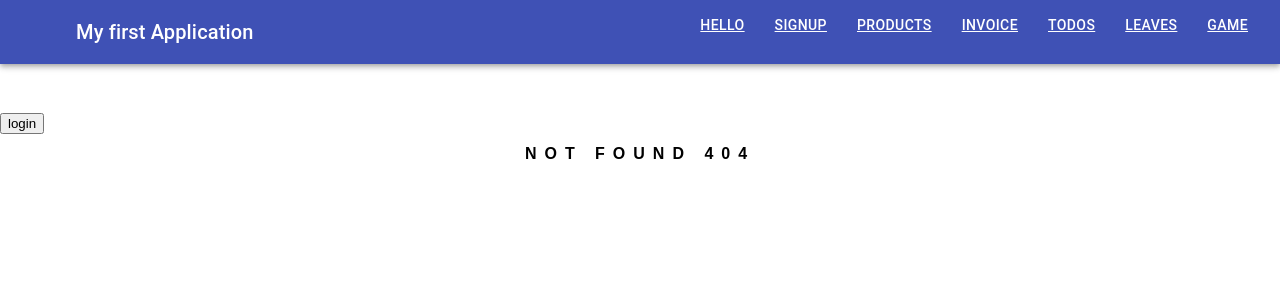
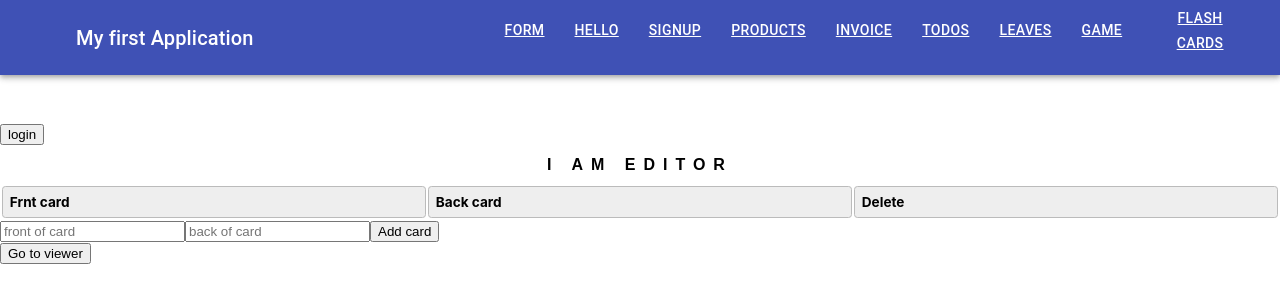
Before and after one commit to umarislam12/reactts, a React (Create React App) app: page /flashcard in a window 1280 px wide. Before the commit this address had no page. Shown: the top 302 px of the page. Built offline with nearby package versions, Linux system fonts and the light colour scheme.

Commit message:
added form

```diff
--- a/package.json
+++ b/package.json
@@ -18,11 +18,13 @@
     "@types/react-dom": "^17.0.0",
     "@types/react-redux": "^7.1.18",
     "axios": "^0.21.4",
+    "bootstrap": "^5.1.1",
     "dayjs": "^1.10.7",
     "gh-pages": "^3.2.3",
     "materialize-css": "^1.0.0-rc.2",
     "query-string": "^7.0.1",
     "react": "^17.0.2",
+    "react-bootstrap": "^2.0.0-rc.0",
     "react-contenteditable": "^3.3.6",
     "react-dom": "^17.0.2",
     "react-google-login": "^5.2.2",
--- /dev/null
+++ b/src/Components/Form/Form.tsx
@@ -0,0 +1,42 @@
+// @ts-nocheck
+import React from "react";
+import { Select, Form,FormControl,FormGroup } from "react-bootstrap";
+export default function CustomForm() {
+  return (
+    <div>
+      <Form>
+      <Form.Group className="mb-3" controlId="formBasicEmail">
+    <Form.Label>First name</Form.Label>
+    <Form.Control type="text" placeholder="Enter first name" />
+    <Form.Text className="text-muted">
+     Please enter first name
+    </Form.Text>
+  </Form.Group>
+        <div>
+          <input placeholder="Enter your Last name" />
+        </div>
+        <div>
+          <input placeholder="XXXXX-XXXXXXX-X" />
+        </div>
+        <Form.Select size="lg">
+          <option>Large select</option>
+        </Form.Select>
+        <input type="date/time" />
+        <input placeholder="03xx-xxxxxxx" />
+
+        <Form.Group className="mb-3" controlId="formBasicEmail">
+    <Form.Label>Email address</Form.Label>
+    <Form.Control type="email" placeholder="Enter email" />
+    <Form.Text className="text-muted">
+      We'll never share your email with anyone else.
+    </Form.Text>
+  </Form.Group>
+
+        <div className="form-group">
+          <div></div>
+        </div>
+        <input />
+      </Form>
+    </div>
+  );
+}
--- /dev/null
+++ b/src/Components/Game/FlashCard.js
@@ -0,0 +1,55 @@
+import React, { Component } from "react";
+import FlashcardEditor from "./FlashcardEditor";
+import FlashcardViewer from "./FlashcardViewer";
+
+export default class FlashCard extends Component {
+  constructor(props) {
+    super(props);
+    this.state = {
+      editor: true,
+      cards: [
+
+      ],
+    };
+  }
+  render() {
+    return (
+      <div>
+        {this.state.editor ? (
+          <FlashcardEditor
+            cards={this.state.cards}
+            switchMode={this.switchMode}
+            deleteCard={this.deleteCard}
+            addCard={this.addCard}
+          />
+        ) : (
+          <FlashcardViewer switchMode={this.switchMode} />
+        )}
+      </div>
+    );
+  }
+  switchMode = () => {
+    this.setState((state) => ({
+      editor: !state.editor,
+    }));
+  };
+  addCard = (front, back) => {
+    this.setState((state) => ({
+      cards: [...state.cards, { front: front, back: back }],
+    }));
+  };
+  deleteCard = (i) => {
+    this.setState(state=>{
+      const cards = [...state.cards];
+      cards.splice(i, 1);
+      console.log(i, cards);
+      return {
+        cards,
+      };
+
+    })
+
+    // cards.filter(cards!=cards[i])
+    // console.log(cards)
+  };
+}
--- /dev/null
+++ b/src/Components/Game/FlashcardEditor.js
@@ -0,0 +1,81 @@
+import React, { Component } from "react";
+
+export default class FlashcardEditor extends Component {
+  constructor(props){
+    super(props);
+    this.state={
+      front:"",
+      back:""
+    }
+  }
+  render() {
+    const rows = this.props.cards.map((card, i) => (
+      <tr key={i} >
+        <td>{card.front}</td>
+        <td>{card.back}</td>
+        <td>
+          <button data-index={i}
+          // onClick={()=>this.deleteCard(i)}
+          onClick={this.deleteCard}
+          >Delete</button>
+        </td>
+      </tr>
+    ));
+    return (
+      <div>
+        <h1>I am editor</h1>
+
+        <table>
+          <tbody>
+          <tr>
+            <th>Frnt card</th>
+            <th>Back card</th>
+            <th>Delete</th>
+          </tr>
+          {rows}
+          </tbody>
+        </table>
+        <input name="front"onChange={this.handleChange} placeholder="front of card" value={this.state.front}/>
+        <input name="back" onChange={this.handleChange} placeholder="back of card" value={this.state.back}/>
+        <button onClick={this.addCard} >Add card</button>
+
+        <br />
+        <button onClick={this.props.switchMode}>Go to viewer</button>
+      </div>
+    );
+  }
+  handleChange=(e)=>{
+    this.setState({
+
+      [e.target.name]:e.target.value
+
+    })
+
+  }
+  addCard=(e)=>{
+    this.props.addCard(this.state.front,this.state.back)
+    this.setState({
+      front:"",
+      back:""
+    })
+  }
+  //OR
+  // handleChange=(e)=>{
+  //   if(e.target.name==="front"){
+  //     this.setState({
+
+  //       front:e.target.value
+
+  //     })
+  //   }
+
+
+  // }
+  deleteCard=(event)=> {
+
+    console.log("delete card in card editor",this.props)
+    // this.props.deleteCard(i);
+    this.props.deleteCard(event.target.dataset.index)
+  }
+
+}
--- /dev/null
+++ b/src/Components/Game/FlashcardViewer.js
@@ -0,0 +1,29 @@
+import React, { Component } from "react";
+import { Card,CardContent,Typography } from "@material-ui/core";
+
+export default class FlashcardViewer extends Component {
+  constructor(props) {
+    super(props);
+    this.state = {
+      cardFront: true,
+      cardnumber: 1,
+    };
+  }
+  render() {
+
+    return (
+      <div>
+        <h1>i am viewer</h1>
+        <Card>
+        <CardContent>
+        <Typography gutterBottom variant="h5" component="div">
+
+        </Typography>
+        </CardContent>
+        </Card>
+        <br />
+        <button onClick={this.props.switchMode}> Go to editor</button>
+      </div>
+    );
+  }
+}
--- a/src/Components/Invoicing/contentEditable.tsx
+++ b/src/Components/Invoicing/contentEditable.tsx
@@ -1,29 +1,30 @@
 // @ts-nocheck
 
+import React, { createRef } from "react";
 
-import React,{createRef} from 'react'
+import ContentEditable from "react-contenteditable";
 
-import ContentEditable from 'react-contenteditable'
-
-export default class MyComponent extends React.Component{
-  constructor(props){
+export default class MyComponent extends React.Component {
+  constructor(props) {
     super(props);
-      this.txt=createRef();
-      this.table=createRef();
-      this.saleLineTable=createRef();
-      this.linkPlus=createRef();
-      this.totalTable=createRef();
-    this.state={
-      initialState:"<address ><p>Some Company<br/>c/o Some Guy</p></address>",
-      initialTable:"<table ><tr> <th><span >Invoice #</span></th><td><span >101138</span></td></tr><tr><th><span >Date</span></th><td><span >January 1, 2012</span></td></tr><tr><th><span >Amount Due</span></th><td><span  >$</span><span>600.00</span></td></tr></table>",
-      initialSaleLineTable:"<table ><thead><tr><th><span >Item</span></th><th><span >Description</span></th><th><span >Rate</span></th><th><span >Quantity</span></th><th><span >Price</span></th></tr></thead><tbody><tr  > <td><a >-</a><span contentEditable suppressContentEditableWarning={true}>Front End Consultation</span></td><td><span  >Experience Review</span></td><td><span data-prefix>$</span><span >150.00</span></td><td><span >4</span></td><td><span data-prefix>$</span><span>600.00</span></td></tr></tbody></table>",
+    this.txt = createRef();
+    this.table = createRef();
+    this.saleLineTable = createRef();
+    this.linkPlus = createRef();
+    this.totalTable = createRef();
+    this.state = {
+      initialState: "<address ><p>Some Company<br/>c/o Some Guy</p></address>",
+      initialTable:
+        "<table ><tr> <th><span >Invoice #</span></th><td><span >101138</span></td></tr><tr><th><span >Date</span></th><td><span >January 1, 2012</span></td></tr><tr><th><span >Amount Due</span></th><td><span  >$</span><span>600.00</span></td></tr></table>",
+      initialSaleLineTable:
+        "<table ><thead><tr><th><span >Item</span></th><th><span >Description</span></th><th><span >Rate</span></th><th><span >Quantity</span></th><th><span >Price</span></th></tr></thead><tbody><tr  > <td><a >-</a><span contentEditable suppressContentEditableWarning={true}>Front End Consultation</span></td><td><span  >Experience Review</span></td><td><span data-prefix>$</span><span >150.00</span></td><td><span >4</span></td><td><span data-prefix>$</span><span>600.00</span></td></tr></tbody></table>",
       // initialLink:"<a onClick={addrows}>+</a>",
-      initialTotalTable:"<table ><tbody><tr><th><span contentEditable suppressContentEditableWarning={true}>Total</span></th><td><span data-prefix>$</span><span>600.00</span></td></tr><tr><th><span contentEditable suppressContentEditableWarning={true}>Amount Paid</span></th><td><span data-prefix>$</span><span contentEditable suppressContentEditableWarning={true}>0.00</span></td></tr><tr ><th><span contentEditable suppressContentEditableWarning={true}>Balance Due</span></th><td><span data-prefix>$</span><span>600.00</span></td></tr></tbody></table>"
+      initialTotalTable:
+        "<table ><tbody><tr><th><span contentEditable suppressContentEditableWarning={true}>Total</span></th><td><span data-prefix>$</span><span>600.00</span></td></tr><tr><th><span contentEditable suppressContentEditableWarning={true}>Amount Paid</span></th><td><span data-prefix>$</span><span contentEditable suppressContentEditableWarning={true}>0.00</span></td></tr><tr ><th><span contentEditable suppressContentEditableWarning={true}>Balance Due</span></th><td><span data-prefix>$</span><span>600.00</span></td></tr></tbody></table>",
+    };
+    this.handleSubmit = this.handleSubmit.bind(this);
+    this.handleChange = this.handleChange.bind(this);
   }
-    this.handleSubmit = this.handleSubmit.bind(this);
-    this.handleChange= this.handleChange.bind(this);
-  }
-
 
   //using useref
   //   let initialState="<address ><p>Some Company<br/>c/o Some Guy</p></address>";
@@ -45,63 +46,62 @@ export default class MyComponent extends React.Component{
 
   // )
 
-
- handleChange = e => {
+  handleChange = (e) => {
     // let nam=evt.target.name;
     // let val=e.target.value;
-    console.log(e.target.tagName, 'some tag name');
+    console.log(e.target.tagName, "some tag name");
 
     this.setState({
       ...this.state,
-      initialState:e.target.value,
-      })
+      initialState: e.target.value,
+    });
   };
-  handleTableChange = e => {
+  handleTableChange = (e) => {
     // let nam=evt.target.name;
     // let val=e.target.value;
-    console.log(e.target.value, 'some tag name');
+    console.log(e.target.value, "some tag name");
 
     this.setState({
       ...this.state,
-      initialTable:e.target.value,
-      })
+      initialTable: e.target.value,
+    });
   };
-    handleSaleLineChange = e => {
+  handleSaleLineChange = (e) => {
     // let nam=evt.target.name;
     // let val=e.target.value;
-      console.log(e.target.value, 'some tag name');
+    console.log(e.target.value, "some tag name");
 
     this.setState({
       ...this.state,
-        initialSaleLineTable:e.target.value,
-        })
+      initialSaleLineTable: e.target.value,
+    });
   };
-      handleLinkPlusChange = e => {
+  handleLinkPlusChange = (e) => {
     // let nam=evt.target.name;
     // let val=e.target.value;
-        console.log(e.target.value, 'some tag name');
+    console.log(e.target.value, "some tag name");
 
     this.setState({
       ...this.state,
-          initialLink:e.target.value,
-          })
+      initialLink: e.target.value,
+    });
   };
-        handleTotalTableChange = e => {
+  handleTotalTableChange = (e) => {
     // let nam=evt.target.name;
     // let val=e.target.value;
-          console.log(e.target.value, 'some tag name');
+    console.log(e.target.value, "some tag name");
 
     this.setState({
       ...this.state,
-            initialTotalTable:e.target.value,
-            })
+      initialTotalTable: e.target.value,
+    });
   };
   // const inputEl = useRef(null);
   // addrows=()=>{
   //   saleLineTable.current.insertAdjacentHTML("afterend", "		<td><a ></a><span >Front End Consultation</span></td><td><a ></a><span >Experience Review</span></td><td><span data-prefix>$</span><a ></a><span >150.00</span></td><td><a ></a><span  >4</span></td><td> <span data-prefix>$</span><a ></a><span >600.00</span></td>");
   // }
 
-handleSubmit=(e)=>{
+  handleSubmit = (e) => {
     e.preventDefault();
     console.log(this.txt.current);
     console.log(this.table.current);
@@ -109,42 +109,41 @@ console.log(this.table.current);
     // console.log(saleLineTable.current)
     // console.log(linkplus.current)
     // console.log(totalTable.current)
-}
-  render(){
+  };
+  render() {
     return (
-
-      <form onSubmit={this.handleSubmit}> <article><h1 > Recipient</h1>
+      <form onSubmit={this.handleSubmit}>
+        {" "}
+        <article>
+          <h1> Recipient</h1>
 
           {/* <input type='text' placeholder='Enter company or name'
             onChange={handleChange} name='companyOrNaem'/> */}
           <ContentEditable
             innerRef={this.txt}
             html={this.state.initialState} // innerHTML of the editable div
-              disabled={false}       // use true to disable editing
+            disabled={false} // use true to disable editing
             onChange={this.handleChange} // handle innerHTML change
-              tagName='article' // Use a custom HTML tag (uses a div by default)
+            tagName="article" // Use a custom HTML tag (uses a div by default)
             className="meta"
-
           />
           <ContentEditable
             innerRef={this.table}
             html={this.state.initialTable} // innerHTML of the editable div
-             disabled={false}       // use true to disable editing
+            disabled={false} // use true to disable editing
             onChange={this.handleTableChange} // handle innerHTML change
-             tagName='article' // Use a custom HTML tag (uses a div by default)
+            tagName="article" // Use a custom HTML tag (uses a div by default)
             className="meta"
-
-             style={{"backgrounColor":"red"}}
-
+            style={{ backgrounColor: "red" }}
           />
           <ContentEditable
             innerRef={this.saleLineTable}
             html={this.state.initialSaleLineTable} // innerHTML of the editable div
-             disabled={false}       // use true to disable editing
+            disabled={false} // use true to disable editing
             onChange={this.handleSaleLineChange} // handle innerHTML change
-             tagName='article' // Use a custom HTML tag (uses a div by default)
+            tagName="article" // Use a custom HTML tag (uses a div by default)
             className="meta"
-             style={{"backgrounColor":"red"}}
+            style={{ backgrounColor: "red" }}
           />
           {/* <a onClick={this.addRow}>+</a> */}
           {/* <ContentEditable
@@ -159,15 +158,17 @@ console.log(this.table.current);
           <ContentEditable
             innerRef={this.totalTable}
             html={this.state.initialTotalTable} // innerHTML of the editable div
-             disabled={false}       // use true to disable editing
+            disabled={false} // use true to disable editing
             onChange={this.handleTotalTableChange} // handle innerHTML change
-             tagName='article' // Use a custom HTML tag (uses a div by default)
+            tagName="article" // Use a custom HTML tag (uses a div by default)
             className="meta"
-             style={{"backgrounColor":"red"}}
+            style={{ backgrounColor: "red" }}
           />
         </article>
-           <button type="submit" onClick={handleSubmit}>submit</button>
+        <button type="submit" onClick={this.handleSubmit}>
+          submit
+        </button>
       </form>
-
-    )
-  };}
+    );
+  }
+}
--- a/src/routing/enter.tsx
+++ b/src/routing/enter.tsx
@@ -21,6 +21,8 @@ import Leaves from "../Leaves/Leaves";
 import Product from "../Components/ProductsTable/product";
 import Navbar from "./navbar";
 import Game from "../Components/Game/Game";
+import FlashCard from "../Components/Game/FlashCard";
+import Form from "../Components/Form/Form";
 export default function Enter() {
   const [login, setLogin] = useState(false)
   return (
@@ -31,6 +33,9 @@ export default function Enter() {
         <Switch>
           <Route path="/authentication">
             <Authenticationforms />
+          </Route>
+          <Route path="/form">
+            <Form name="umar" />
           </Route>
           <Route path="/hello">
             <Hello name="umar" />
@@ -49,6 +54,9 @@ export default function Enter() {
           </Route>
           <Route path="/game">
             <Game />
+          </Route>
+          <Route path="/flashcard">
+            <FlashCard />
           </Route>
           <Route component={NotFound} />
         </Switch>
--- a/src/routing/navbar.tsx
+++ b/src/routing/navbar.tsx
@@ -1,12 +1,16 @@
+//@ts-nocheck
 import {
   AppBar,
 
   Button,
   IconButton,
   Toolbar,
+
   Typography,
+
 } from "@material-ui/core";
 import { makeStyles } from "@material-ui/core/styles";
+
 import { Link } from "react-router-dom";
 
 const useStyles = makeStyles((theme) => ({
@@ -21,8 +25,12 @@ const useStyles = makeStyles((theme) => ({
   },
 }));
 export default function Navabar() {
+
+
    const classes = useStyles();
+
 return(
+  <>
   <AppBar position="static">
   <Toolbar>
     <IconButton
@@ -36,6 +44,12 @@ return(
     <Typography variant="h6" className={classes.title}>
       My first Application
     </Typography>
+    <Button>
+      {" "}
+      <Link style={{ color: "white" }} to="/form">
+       Form
+      </Link>
+    </Button>
     <Button>
       {" "}
       <Link style={{ color: "white" }} to="/hello">
@@ -73,14 +87,30 @@ return(
         Leaves
       </Link>
     </Button>
-    <Button>
+    <Button
+    // onMouseOver={handleOpenMenu}
+    aria-controls='menu'>
       {" "}
       <Link style={{ color: "white" }} to="/game">
        Game
       </Link>
     </Button>
+    <Button
+    // onMouseOver={handleOpenMenu}
+    aria-controls='menu'>
+      {" "}
+      <Link style={{ color: "white" }} to="/flashcard">
+       Flash cards
+      </Link>
+    </Button>
   </Toolbar>
 </AppBar>
+{/* <Menu id='menu' anchorEl={anchorEl}
+onClose={handleMenuClose}
+open={Boolean(anchorEl)}>
+<MenuList></MenuList>
+</Menu> */}
+</>
 )
 
 
```
Also changed, not shown: src/Components/Leaves/Leaves.js (added, +25 -0 lines), src/navbar.tsx (deleted, +0 -9 lines), 1 other file (tests, documents, lock files or other folders). Lines whose indentation alone changed are shown as unchanged.
